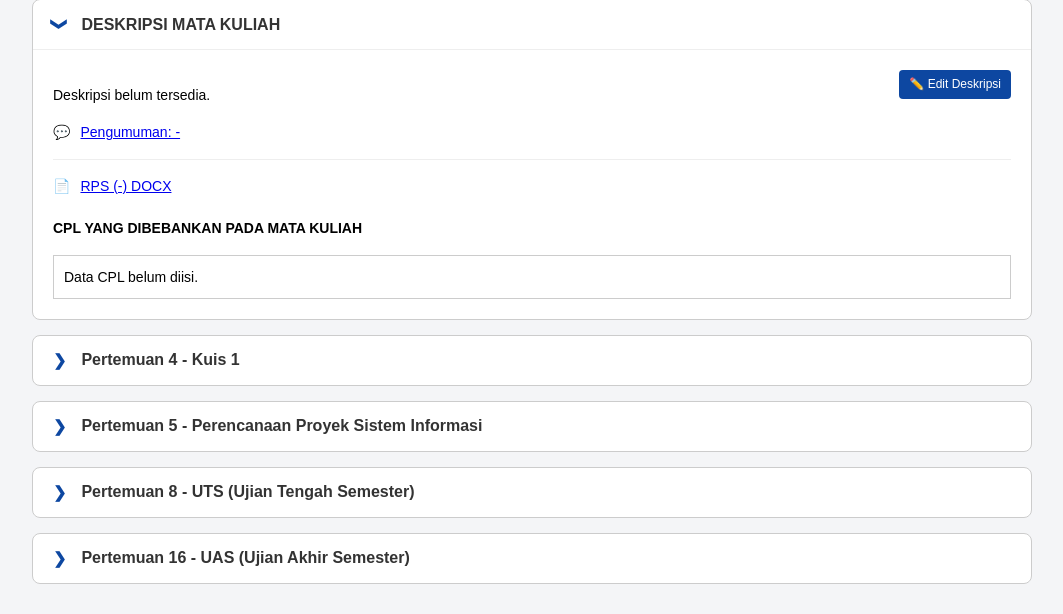
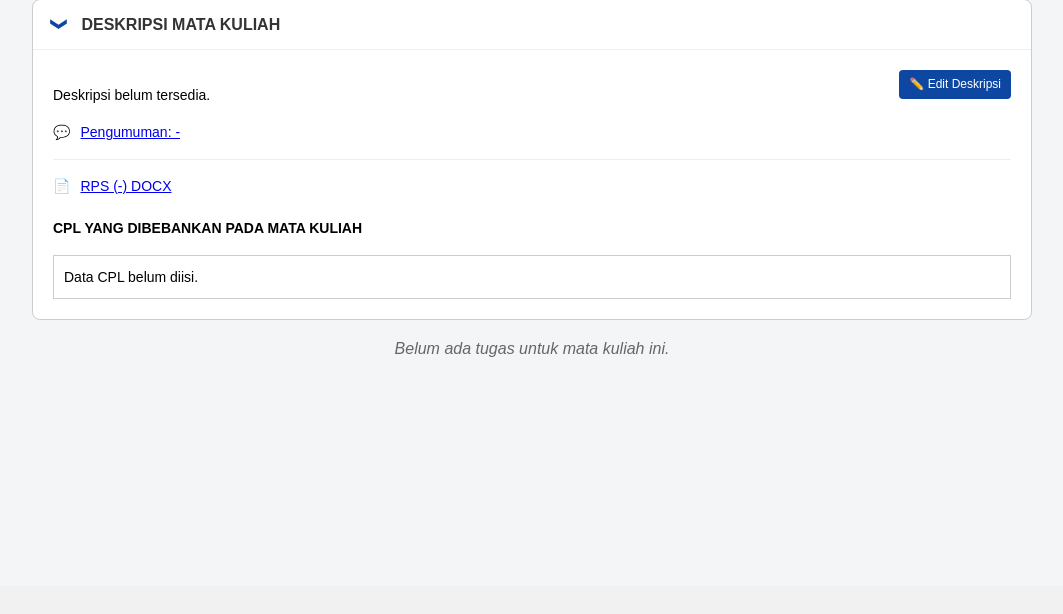
Before and after one commit to syahkty/lms_kw, a PHP site: the page made by pages/course_detail.php in a window 1280 px wide. Shown: the part 214-828 px from the top of the page, without its empty margins (108-1171 px from the left). After the commit the page ends 571 px from the top, so only its background shows below. Run offline with PHP 8.4, Linux system fonts and the light colour scheme; a user stored in the database is signed in; data comes from the database, SQL or seed files in the repository; a stand-in replaces the project's code that opens the database connection.

Commit message:
ubah coneksi

```diff
--- a/pages/course_detail.php
+++ b/pages/course_detail.php
@@ -101,26 +101,41 @@ if ($result->num_rows > 0) {
     $cpl_list = [];
 }
 
-// Kalkulasi nilai akhir di background (Siap diambil oleh API SIGA-8 nantinya)
+// Kalkulasi nilai akhir di background dan siapkan daftar tugas untuk dinamis
 $rekap_nilai = [];
 $total_nilai_akhir = 0;
 $hasil_konversi = null;
+$daftar_tugas = [];
 
 if ($role === 'mahasiswa') {
-    $grade_sql = "SELECT a.id, a.judul, a.bobot, s.nilai
+    $grade_sql = "SELECT a.id, a.judul, a.bobot, a.due_date, s.nilai
                   FROM assignments a
                   LEFT JOIN submissions s ON a.id = s.assignment_id AND s.nim = ?
-                  WHERE a.kode_mk = ?";
+                  WHERE a.kode_mk = ? ORDER BY a.due_date ASC";
     $grade_stmt = $conn->prepare($grade_sql);
     $grade_stmt->bind_param("ss", $nim, $kode_mk);
+} else {
+    // Dosen: hanya butuh data tugas tanpa perlu join ke submissions satu per satu di sini
+    $grade_sql = "SELECT id, judul, bobot, due_date FROM assignments WHERE kode_mk = ? ORDER BY due_date ASC";
+    $grade_stmt = $conn->prepare($grade_sql);
+    $grade_stmt->bind_param("s", $kode_mk);
+}
+
 $grade_stmt->execute();
 $grade_result = $grade_stmt->get_result();
 
 while ($row = $grade_result->fetch_assoc()) {
+    $daftar_tugas[] = $row;
+
+    // Hitung background nilai khusus untuk mahasiswa
+    if ($role === 'mahasiswa') {
         $nilai_mentah = $row['nilai'] !== null ? intval($row['nilai']) : 0;
         $nilai_tertimbang = ($nilai_mentah * intval($row['bobot'])) / 100;
         $total_nilai_akhir += $nilai_tertimbang;
     }
+}
+
+if ($role === 'mahasiswa') {
     $hasil_konversi = konversiNilai($total_nilai_akhir);
 }
 ?>
@@ -224,77 +239,34 @@ if ($role === 'mahasiswa') {
             </div>
         </div>
 
+        <?php if (!empty($daftar_tugas)): ?>
+            <?php foreach ($daftar_tugas as $index => $tugas): ?>
                 <div class="accordion-item">
                     <div class="accordion-header">
                         <span class="chevron">❯</span>
-                <span class="accordion-title">Pertemuan 4 - Kuis 1</span>
-            </div>
-            <div class="accordion-content">
-                <div class="icon-text" style="align-items: flex-start;">
-                    <span style="color: #4CAF50; font-size: 20px;">✓</span>
-                    <div>
-                        <a href="assignment.php?id=2" style="text-decoration: none; color: #0d47a1; font-weight: bold;">
-                            Kuis 1 - Pemahaman Dasar
-                        </a><br>
-                        <small style="color: #666;">Bobot: 10%</small>
-                    </div>
-                </div>
-            </div>
-        </div>
-
-        <div class="accordion-item">
-            <div class="accordion-header">
-                <span class="chevron">❯</span>
-                <span class="accordion-title">Pertemuan 5 - Perencanaan Proyek Sistem Informasi</span>
+                        <span class="accordion-title">Tugas <?= $index + 1 ?>: <?= htmlspecialchars($tugas['judul'] ?? 'Tugas'); ?></span>
                     </div>
                     <div class="accordion-content">
                         <div class="icon-text" style="align-items: flex-start;">
                             <span style="color: #e91e63; font-size: 20px;">📄</span>
                             <div>
-                        <a href="assignment.php?id=1" style="text-decoration: none; color: #0d47a1; font-weight: bold;">
-                            Tugas Laporan Perencanaan Proyek Sistem Informasi
+                                <a href="assignment.php?id=<?= $tugas['id']; ?>" style="text-decoration: none; color: #0d47a1; font-weight: bold;">
+                                    Buka Detail Tugas
                                 </a><br>
-                        <small style="color: #666;">Bobot: 20%</small>
+                                <small style="color: #666;">Bobot: <?= htmlspecialchars($tugas['bobot'] ?? '0'); ?>% | Tenggat: <?= isset($tugas['due_date']) ? date("d M Y H:i", strtotime($tugas['due_date'])) : '-'; ?></small>
+                                <?php if ($role === 'mahasiswa'): ?>
+                                    <br><small style="color: <?= isset($tugas['nilai']) && $tugas['nilai'] !== null ? '#4CAF50' : '#f44336'; ?>; font-weight: bold; margin-top: 5px; display: inline-block;">
+                                        Nilai Kamu: <?= isset($tugas['nilai']) && $tugas['nilai'] !== null ? htmlspecialchars($tugas['nilai']) . '/100' : 'Belum dinilai/mengumpul'; ?>
+                                    </small>
+                                <?php endif; ?>
                             </div>
                         </div>
                     </div>
                 </div>
-
-        <div class="accordion-item">
-            <div class="accordion-header">
-                <span class="chevron">❯</span>
-                <span class="accordion-title">Pertemuan 8 - UTS (Ujian Tengah Semester)</span>
-            </div>
-            <div class="accordion-content">
-                <div class="icon-text" style="align-items: flex-start;">
-                    <span style="color: #ff9800; font-size: 20px;">📝</span>
-                    <div>
-                        <a href="assignment.php?id=3" style="text-decoration: none; color: #0d47a1; font-weight: bold;">
-                            Lembar Jawaban UTS
-                        </a><br>
-                        <small style="color: #666;">Bobot: 30%</small>
-                    </div>
-                </div>
-            </div>
-        </div>
-
-        <div class="accordion-item">
-            <div class="accordion-header">
-                <span class="chevron">❯</span>
-                <span class="accordion-title">Pertemuan 16 - UAS (Ujian Akhir Semester)</span>
-            </div>
-            <div class="accordion-content">
-                <div class="icon-text" style="align-items: flex-start;">
-                    <span style="color: #f44336; font-size: 20px;">🎓</span>
-                    <div>
-                        <a href="assignment.php?id=4" style="text-decoration: none; color: #0d47a1; font-weight: bold;">
-                            Pengumpulan Final Project (UAS)
-                        </a><br>
-                        <small style="color: #666;">Bobot: 40%</small>
-                    </div>
-                </div>
-            </div>
-        </div>
+            <?php endforeach; ?>
+        <?php else: ?>
+            <p style="text-align: center; color: #666; margin-top: 20px; font-style: italic;">Belum ada tugas untuk mata kuliah ini.</p>
+        <?php endif; ?>
 
     </div>
 
```
Lines whose indentation alone changed are shown as unchanged.
